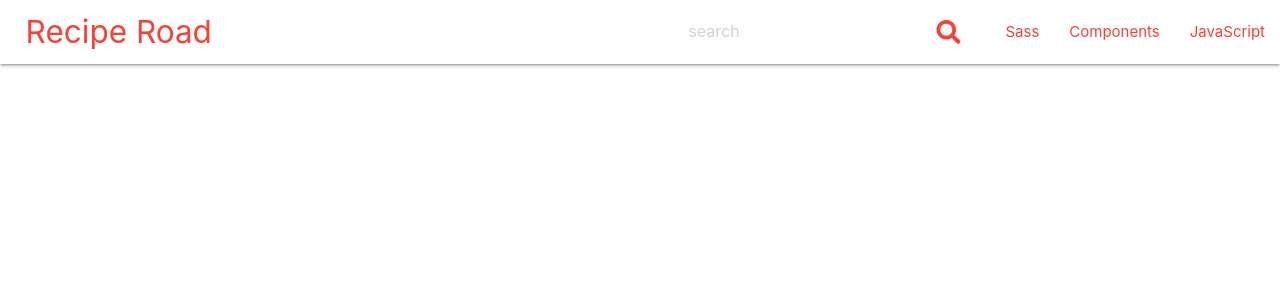
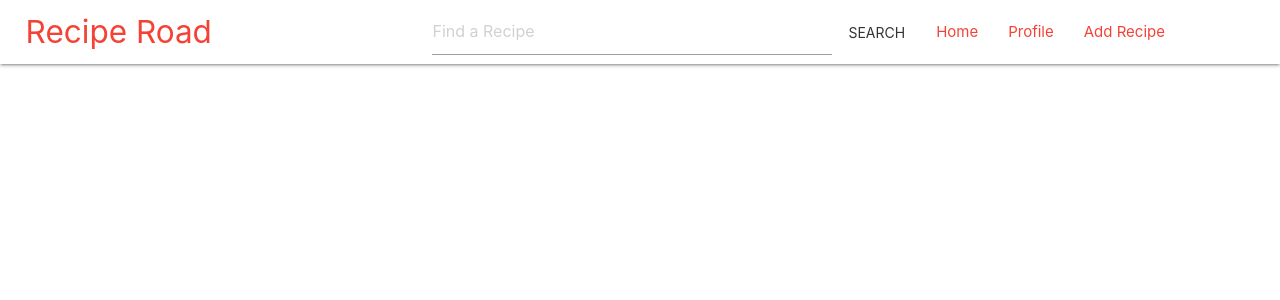
Before and after one commit to BBrocklebank/recipe_road, a Flask app: page / in a window 1280 px wide. Shown: the top 300 px of the page. Run offline with Flask 2, Linux system fonts and the light colour scheme; data that the repository does not hold is empty; some libraries are stand-ins or nearby versions.

Commit message:
Style: Styled nav bar/added search bar

```diff
--- a/static/css/style.css
+++ b/static/css/style.css
@@ -2,6 +2,10 @@
     margin-left: 2%;
 }
 
-.fa-search {
-    margin-right: 30px;
+.search-box {
+    width: 400px;
 }
+
+.break {
+    width: 100px
+}
--- a/templates/base.html
+++ b/templates/base.html
@@ -20,27 +20,35 @@
 
     <header>
         <nav class="white">
+            <form>
                 <div class="nav-wrapper">
                     <a href="#" class="brand-logo red-text">Recipe Road</a>
                     <ul class="hide-on-med-and-down right">
-                    <li>
+                        <li class="search-box">
                             <div class="center row">
                                 <div class="col s12">
                                     <div class="center row" id="topbarsearch">
                                         <div class="input-field red-text">
-                                        <input type="text" placeholder="search" id="autocomplete-input"
-                                            class="autocomplete red-text">
+                                            <input type="text" placeholder="Find a Recipe" name="search"
+                                                id="search autocomplete-input" class="autocomplete red-text"
+                                                aria-label="Search" required>
                                         </div>
                                     </div>
                                 </div>
                             </div>
                         </li>
-                    <li><i class="red-text fas fa-search prefix"></i></li>
-                    <li><a href="sass.html" class="red-text">Sass</a></li>
-                    <li><a href="badges.html" class="red-text">Components</a></li>
-                    <li><a href="collapsible.html" class="red-text">JavaScript</a></li>
+                        <li>
+                            <button type="submit" name='search' class="btn-flat white">
+                                Search
+                            </button>
+                        </li>
+                        <li class="break"></li>
+                        <li><a href="#" class="red-text">Home</a></li>
+                        <li><a href="#" class="red-text">Profile</a></li>
+                        <li><a href="#" class="red-text">Add Recipe</a></li>
                     </ul>
                 </div>
+            </form>
         </nav>
     </header>
 
```
Lines whose indentation alone changed are shown as unchanged.
